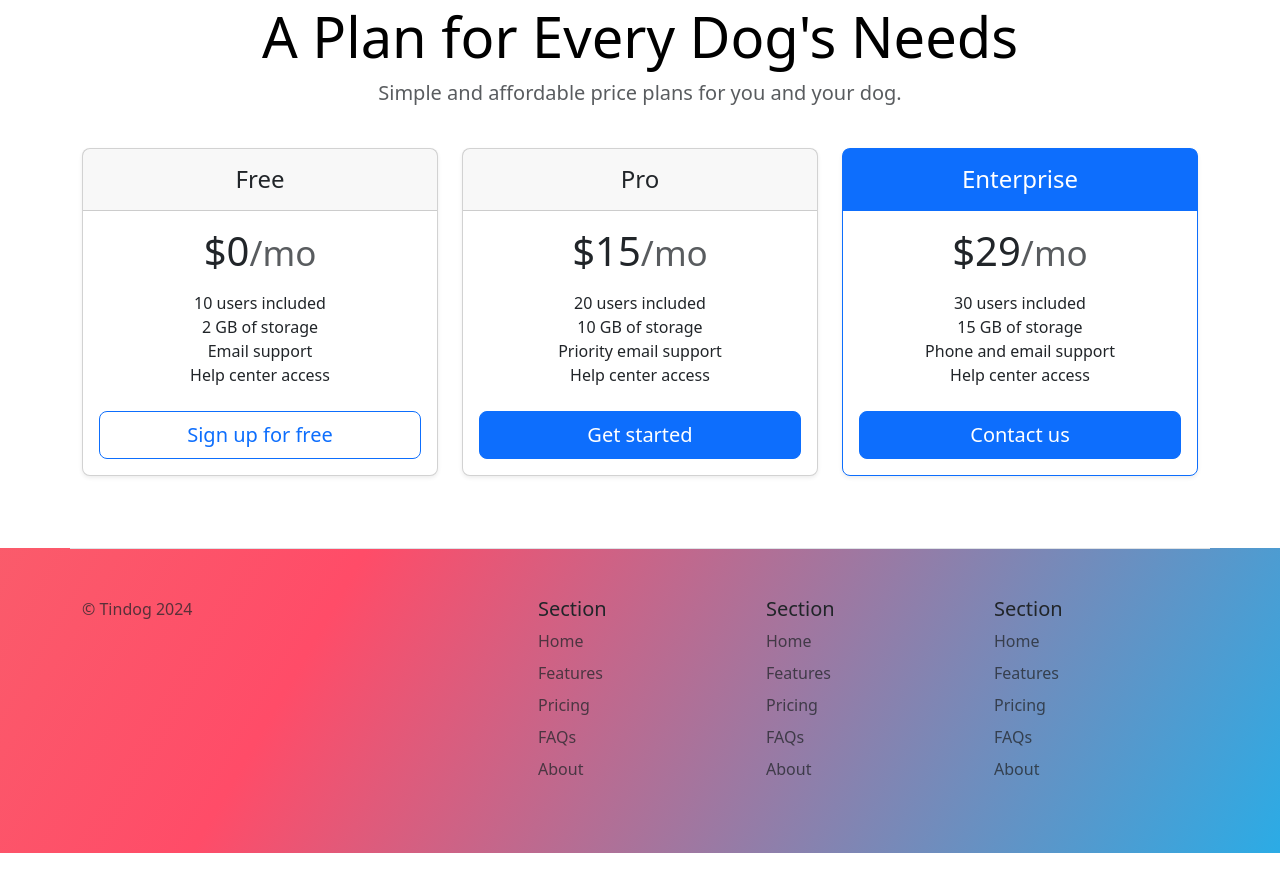
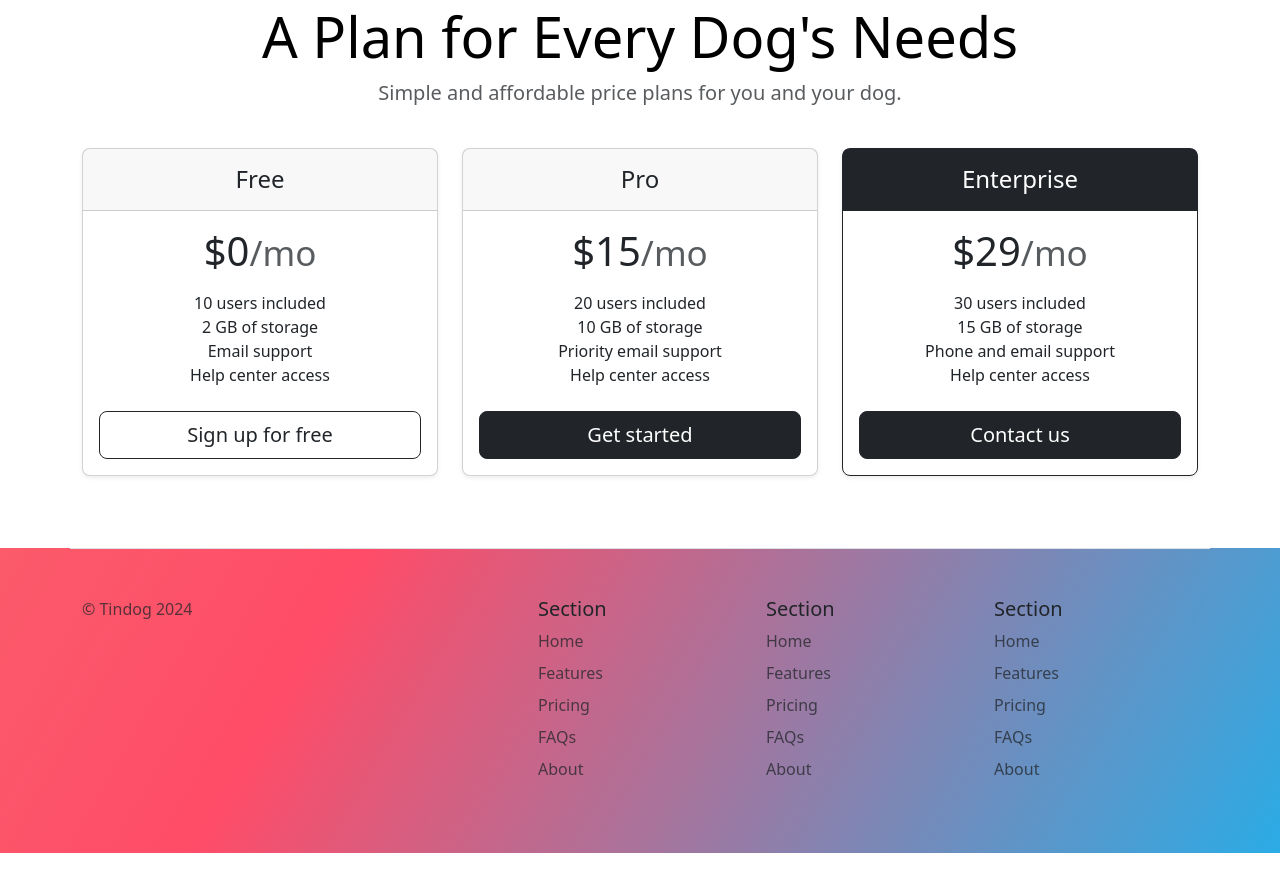
Before and after one commit to rojpatigdas/tindog-project, a plain HTML site: page index.html in a window 1280 px wide. Shown: the part 1140-2032 px from the top of the page. Drawn offline with nearby package versions, Linux system fonts and the light colour scheme.

Commit message:
Update index.html

```diff
--- a/index.html
+++ b/index.html
@@ -12,8 +12,8 @@
 <body>
 
   <!-- Title -->
-  <section id="title">
-    <div class="gradient-background">
+  <section id="title" class="gradient-background">
+
     <div class="container col-xxl-8 px-4 py-5">
     <div class="row flex-lg-row-reverse align-items-center g-5 py-5">
       <div class="col-10 col-sm-8 col-lg-6">
@@ -42,7 +42,6 @@
       </div>
     </div>
     </div>
-  </div>
   </section>
 
 
@@ -119,7 +118,7 @@
               <li>Email support</li>
               <li>Help center access</li>
             </ul>
-            <button type="button" class="w-100 btn btn-lg btn-outline-primary">Sign up for free</button>
+            <button type="button" class="w-100 btn btn-lg btn-outline-dark">Sign up for free</button>
           </div>
         </div>
       </div>
@@ -136,13 +135,13 @@
               <li>Priority email support</li>
               <li>Help center access</li>
             </ul>
-            <button type="button" class="w-100 btn btn-lg btn-primary">Get started</button>
+            <button type="button" class="w-100 btn btn-lg btn-dark">Get started</button>
           </div>
         </div>
       </div>
       <div class="col">
-        <div class="card mb-4 rounded-3 shadow-sm border-primary">
-          <div class="card-header py-3 text-bg-primary border-primary">
+        <div class="card mb-4 rounded-3 shadow-sm border-primary border-dark">
+          <div class="card-header py-3 text-bg-primary border-primary border-dark text-bg-dark">
             <h4 class="my-0 fw-normal">Enterprise</h4>
           </div>
           <div class="card-body">
@@ -153,7 +152,7 @@
               <li>Phone and email support</li>
               <li>Help center access</li>
             </ul>
-            <button type="button" class="w-100 btn btn-lg btn-primary">Contact us</button>
+            <button type="button" class="w-100 btn btn-lg btn-dark btn-primary">Contact us</button>
           </div>
         </div>
       </div>
```
